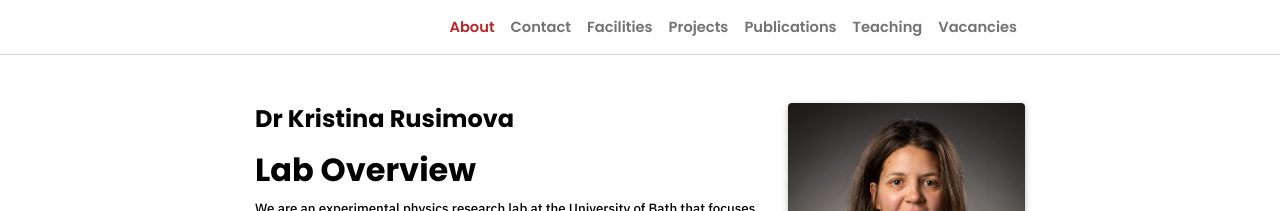
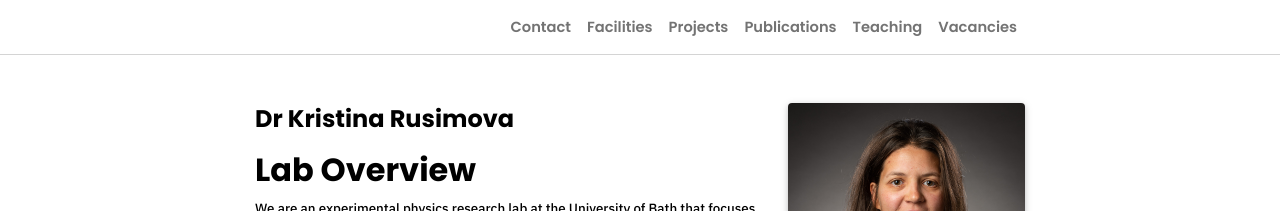
Before and after one commit to kristinarusimova/kristinarusimova.github.io, a Jekyll site: the page built from _pages/0_about.md, in a window 1280 px wide. Shown: the top 211 px of the page. Built offline with Jekyll 4.4.1, drawn with Linux system fonts in a browser that asks for light colours; nearby versions of some CDN libraries; a style sheet for code colours, icons or effects is not loaded.

Commit message:
Remove about link (redundant with title link)

```diff
--- a/_includes/header.html
+++ b/_includes/header.html
@@ -25,15 +25,6 @@
       </button>
       <div class="collapse navbar-collapse text-right" id="navbarNav">
         <ul class="navbar-nav ml-auto flex-nowrap">
-          <!-- About -->
-          <li class="nav-item {% if page.title == 'About' %}active{% endif %}">
-            <a class="nav-link" href="{{ '/' | relative_url }}">
-              About
-              {% if page.title == "About" %}
-                <span class="sr-only">(current)</span>
-              {% endif %}
-            </a>
-          </li>
           <!-- Other pages -->
           {% assign sorted_pages = site.pages | sort: "title" %}
           {% for p in sorted_pages %}
```
